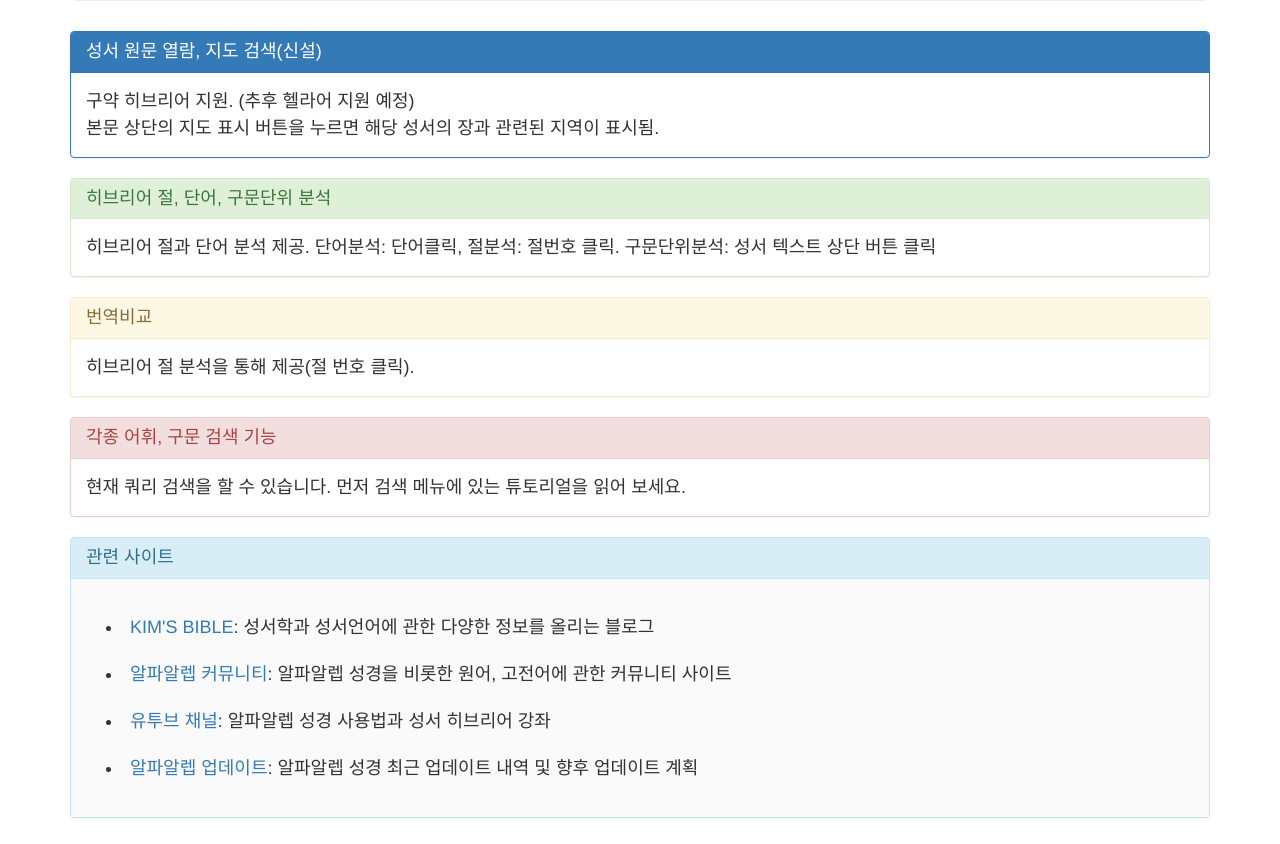
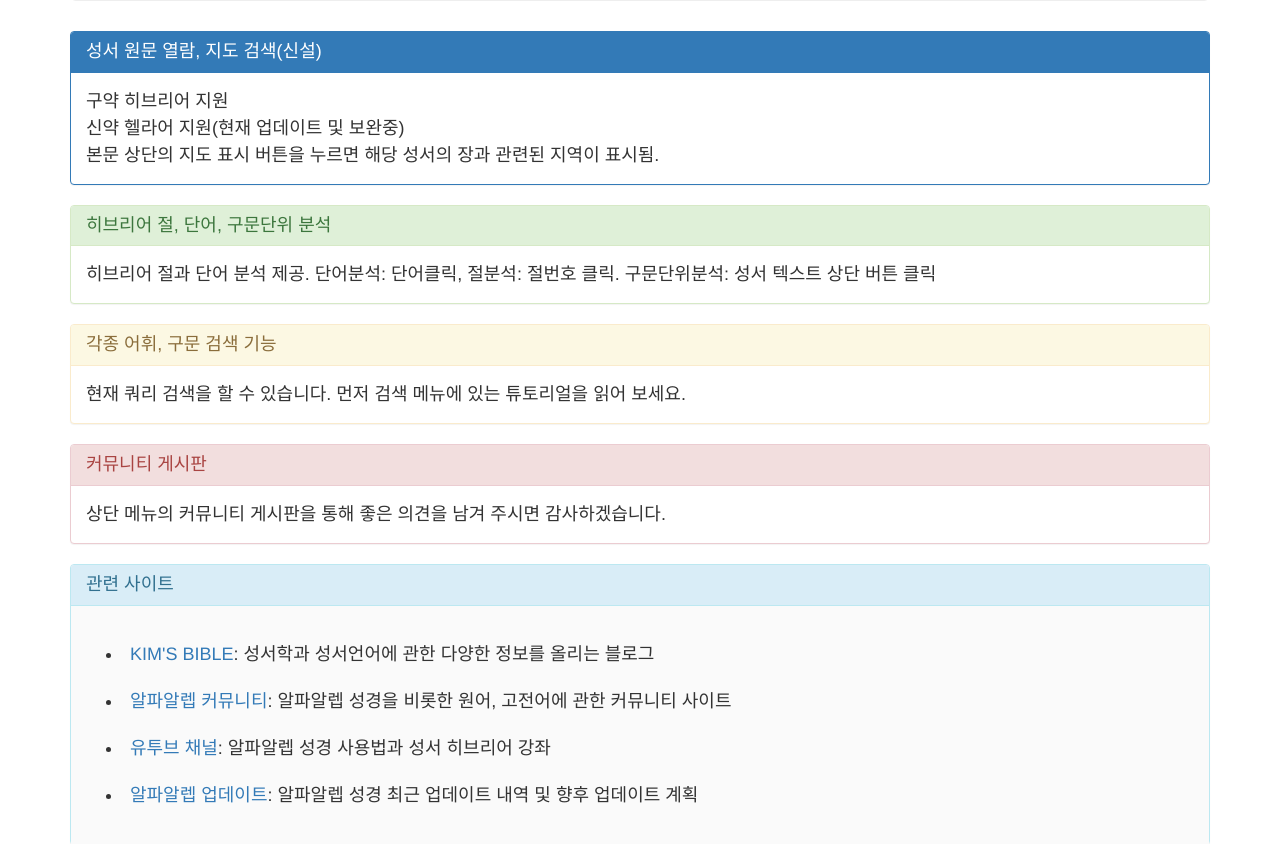
Before and after one commit to kungsik/kimsbible, a Python web app: template templates/main.html in a window 1280 px wide. Shown: the part 661-1505 px from the top of the page. Run offline with Jinja, Linux system fonts and the light colour scheme; the template is opened without the code that fills it, so the values that code supplies are empty; some libraries are stand-ins or nearby versions.

Commit message:
added community

```diff
--- /dev/null
+++ b/templates/community.html
@@ -0,0 +1,5 @@
+{% extends "layout.html" %} {% block body %}
+
+<iframe src="http://alphalef.com/알파알렙-개발-포럼/?kboard_id=3&view_iframe=1&iframe_id=5d4d51edbcfd6" style="width:100%; height:1000px;" scrolling="no" frameborder="0"></iframe>
+
+{% endblock %}
--- a/templates/layout.html
+++ b/templates/layout.html
@@ -6,11 +6,13 @@
     <meta name="viewport" content="width=device-width, initial-scale=1">
     <title>알파알렙 온라인 성경 AlphAlef Online BIBLE APP</title>
 
+    <link rel="shortcut icon" href="/static/img/favicon.ico">
+
     <meta property="og:type" content="website">
     <meta property="og:title" content="알파알렙 온라인 성경 AlphAlef BIBLE APP">
     <meta property="og:description" content="알파알렙 온라인 성경입니다. 원어 성경 본문을 검색할 수 있고, 히브리어 단어 분석, 구문 분석 및 검색 기능을 지원합니다.">
-    <meta property="og:image" content="http://app.alphalef.com/static/img/logo.png">
-    <meta property="og:url" content="http://app.alphalef.com">
+    <meta property="og:image" content="https://app.alphalef.com/static/img/logo.png">
+    <meta property="og:url" content="https://app.alphalef.com">
 
   <!-- 부트스트랩  및 css -->
     <link rel="stylesheet" href="https://maxcdn.bootstrapcdn.com/bootstrap/3.3.7/css/bootstrap.min.css">
@@ -71,6 +73,9 @@
                             <li><a href="/tfidf">TF-IDF 분석</a></li>
                         </ul>
                     </li>
+		    <li>
+			 <a href="/community">커뮤니티</a>
+		    </li>
 <!--
                     <li>
                         <a href="#!">회원메뉴</a>
--- a/templates/main.html
+++ b/templates/main.html
@@ -12,7 +12,8 @@
                 성서 원문 열람, 지도 검색(신설)
             </div>
             <div class="panel-body">
-                구약 히브리어 지원. (추후 헬라어 지원 예정)<br>
+                구약 히브리어 지원<br>
+		신약 헬라어 지원(현재 업데이트 및 보완중)<br>
                 본문 상단의 지도 표시 버튼을 누르면 해당 성서의 장과 관련된 지역이 표시됨.
             </div>
         </div>
@@ -26,18 +27,18 @@
         </div>
         <div class="panel panel-warning">
             <div class="panel-heading">
-                번역비교
+                각종 어휘, 구문 검색 기능
             </div>
             <div class="panel-body">
-                히브리어 절 분석을 통해 제공(절 번호 클릭).
+                현재 쿼리 검색을 할 수 있습니다. 먼저 검색 메뉴에 있는 튜토리얼을 읽어 보세요.
             </div>
         </div>
         <div class="panel panel-danger">
             <div class="panel-heading">
-                각종 어휘, 구문 검색 기능
+                커뮤니티 게시판
             </div>
             <div class="panel-body">
-                현재 쿼리 검색을 할 수 있습니다. 먼저 검색 메뉴에 있는 튜토리얼을 읽어 보세요.
+		상단 메뉴의 커뮤니티 게시판을 통해 좋은 의견을 남겨 주시면 감사하겠습니다.
             </div>
         </div>
         <div class="panel panel-info">
--- a/views.py
+++ b/views.py
@@ -108,6 +108,10 @@ def developer_page():
 @app.route('/license/')
 def license_page():
     return render_template('license.html')
+
+@app.route('/community/')
+def community_page():
+    return render_template('community.html')
 
 @app.route('/text/')
 @app.route('/text/<book>')
```
Also changed, not shown: 1 other file.
